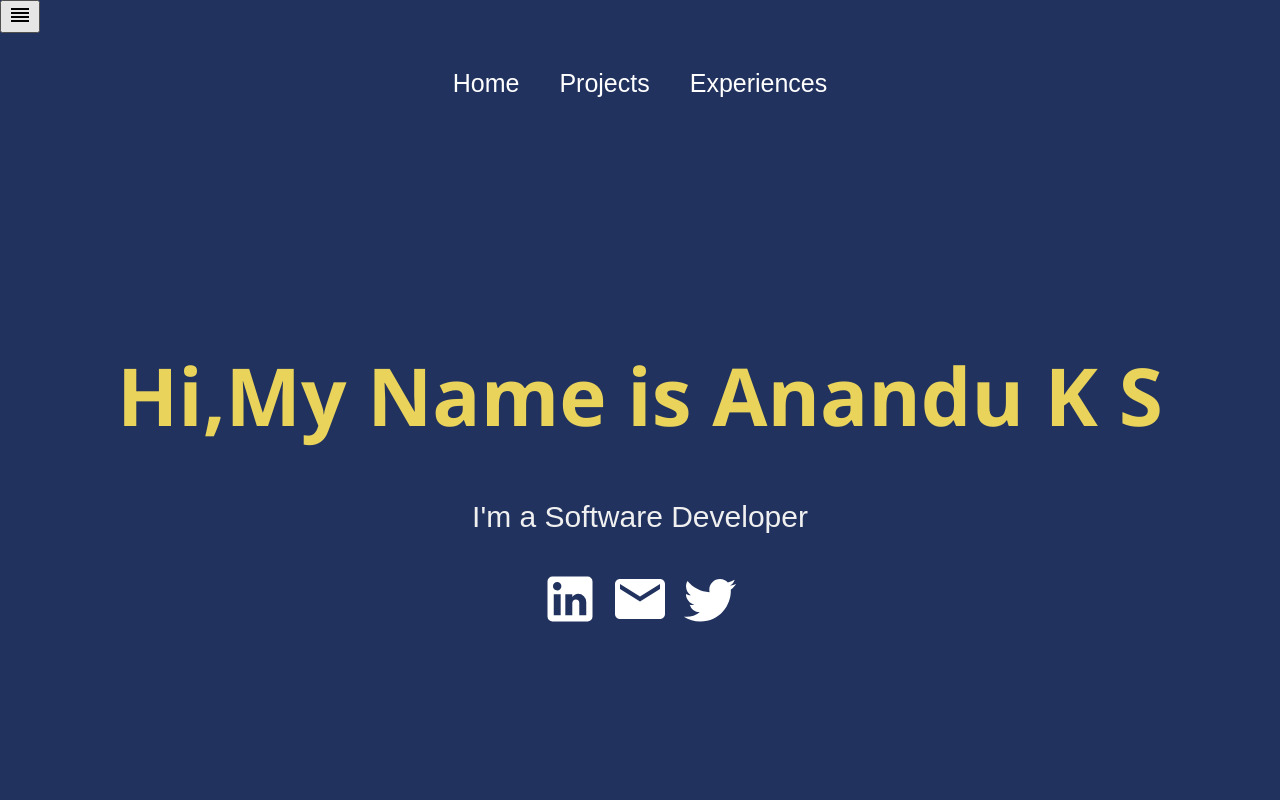
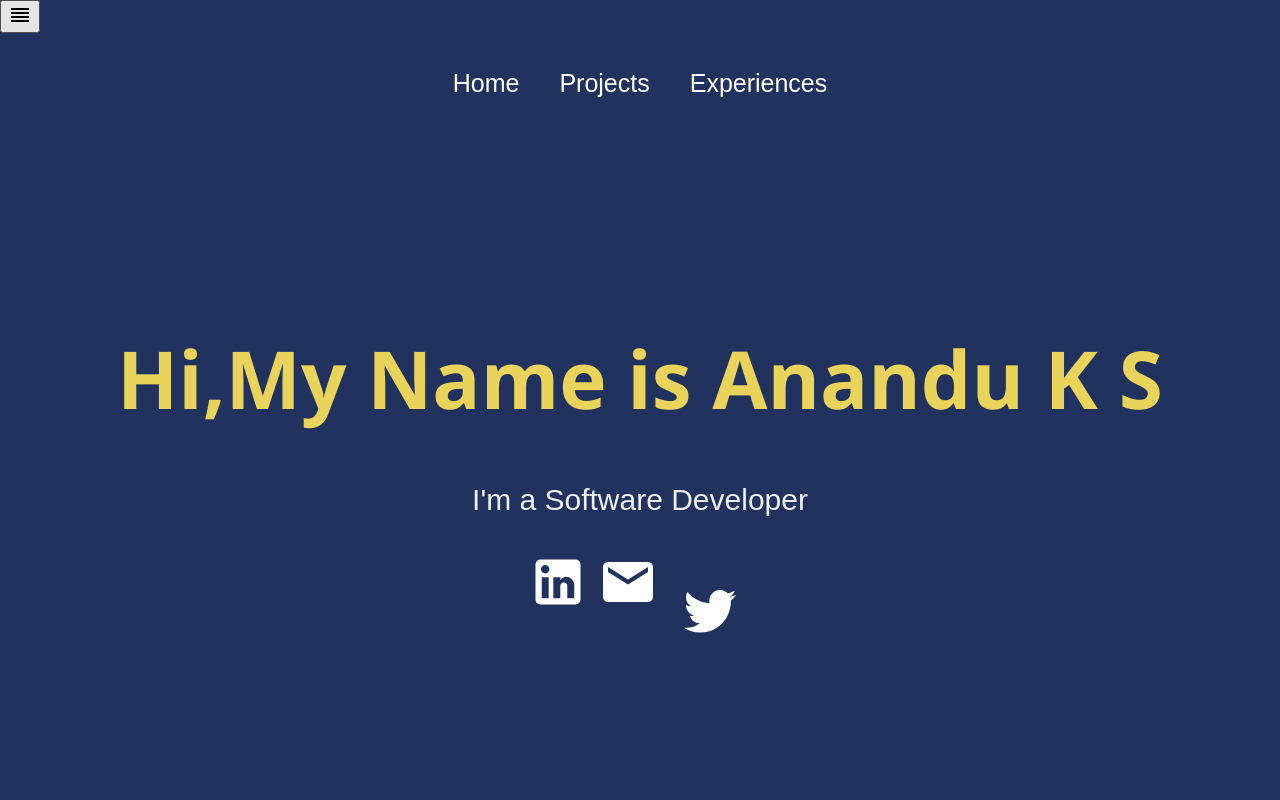
Before and after one commit to anandu-170758/Personal-Portfolio, a React (Create React App) app: page / in a window 1280 px wide. Shown: the top 800 px of the page. Built offline with nearby package versions, Linux system fonts and the light colour scheme.

Commit message:
Twitter added

```diff
--- a/src/Pages/Home.js
+++ b/src/Pages/Home.js
@@ -1,8 +1,8 @@
 import React from 'react'
 import LinkedInIcon from "@material-ui/icons/LinkedIn"
 import EmailIcon from "@material-ui/icons/Email"
-import TwitterIcon from "@material-ui/icons/Twitter"
 import "../styles/Home.css"
+import MyComponent from "../SocialMedia/Twitter"
 function Home() {
   return (
     <div className='home'>
@@ -12,7 +12,7 @@ function Home() {
         <p>I'm a Software Developer </p>
         <LinkedInIcon/>
         <EmailIcon/>
-        <TwitterIcon/>
+        <MyComponent/>
 
         </div>
         </div>
--- /dev/null
+++ b/src/SocialMedia/Twitter.js
@@ -0,0 +1,17 @@
+import React from 'react';
+import IconButton from '@material-ui/core/IconButton';
+import TwitterIcon from '@material-ui/icons/Twitter';
+
+function Twitter() {
+  const handleClick = () => {
+    window.open('https://twitter.com/AnanduKS_10?t=GchYo0ZnISwXuUy138Ixig&s=09');
+  };
+
+  return (
+    <IconButton onClick={handleClick}>
+      <TwitterIcon />
+    </IconButton>
+  );
+}
+
+export default Twitter;
--- a/src/helpers/projectlist.js
+++ b/src/helpers/projectlist.js
@@ -6,7 +6,7 @@ export const ProjectList =[
     {
         name:"hellgo",
         Image:ab1,
-        skills:"HTML,CSS,Javacript",
+        skills:"HTML,CSS,JavaScript",
     },
     {
         name:"duck",
@@ -16,7 +16,7 @@ export const ProjectList =[
     {
         name:"zero",
         Image:ab3,
-        skills:"HTML,CSS,Javacript",
+        skills:"HTML,CSS,JavaScript",
     },
 
 
```
